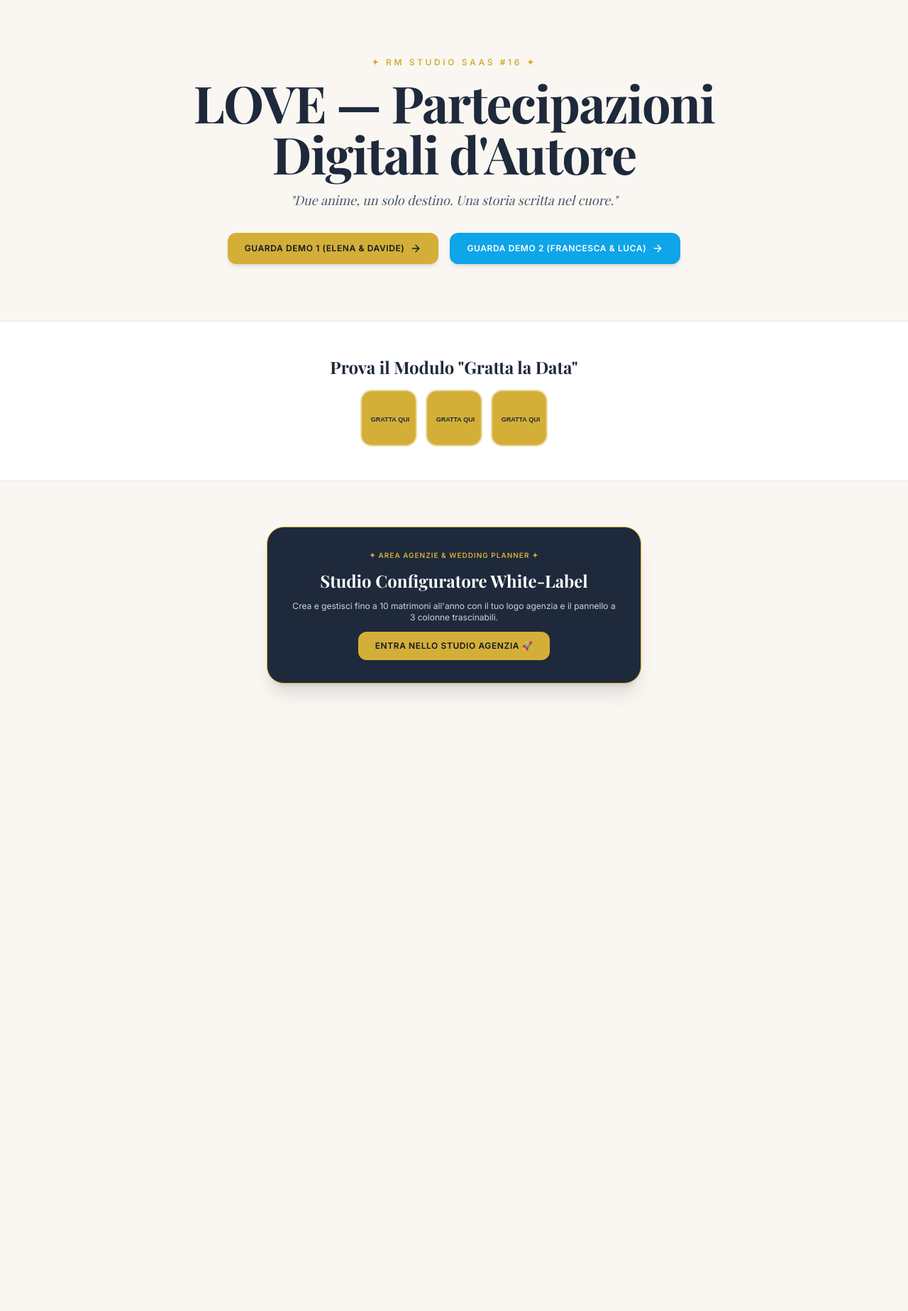
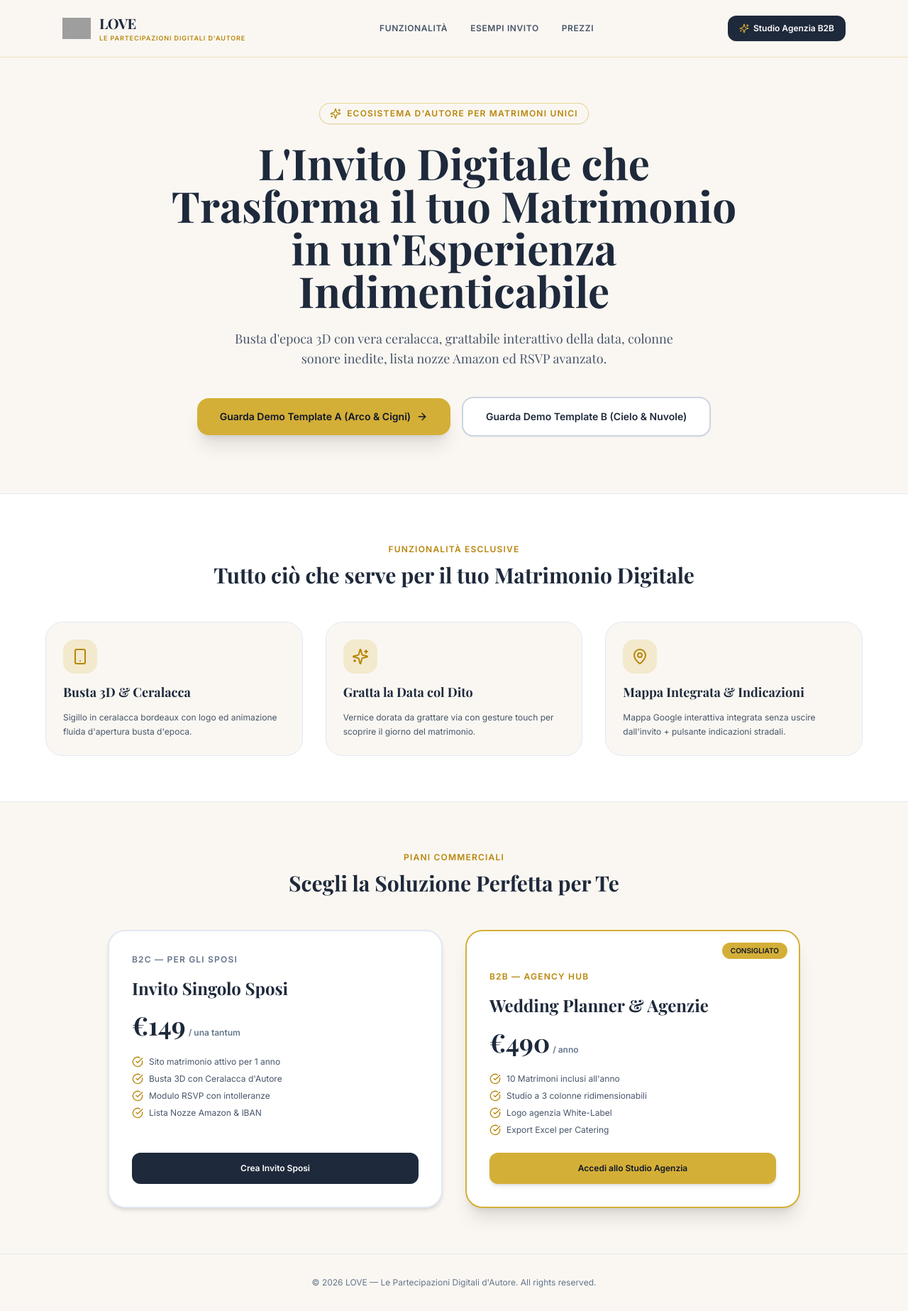
Before and after one commit to Rickym2025/love, a Next.js app: page / in a window 1280 px wide. Shown: the whole page at 71% size. Before the commit the page ends 1027 px from the top, so only its background shows below. Built offline with nearby package versions, Linux system fonts and the light colour scheme; grey boxes are pictures that could not be loaded; a web font is replaced by a local one.

Commit message:
Update page.tsx

```diff
--- a/src/app/page.tsx
+++ b/src/app/page.tsx
@@ -1,66 +1,176 @@
+"use client";
+
 import React from "react";
 import Link from "next/link";
-import ScratchCard from "@/components/ScratchCard";
-import { ArrowRight } from "lucide-react";
+import Image from "next/image";
+import { Sparkles, Heart, Gift, MapPin, Smartphone, CheckCircle, ArrowRight, Music, UserCheck } from "lucide-react";
 
-export default function Home() {
-  const coupleNames = "Elena & Davide";
-  const welcomePhrase = "Due anime, un solo destino. Una storia scritta nel cuore.";
+export default function LandingPage() {
+  return (
+    <div className="min-h-screen bg-[#FAF7F2] text-[#1E293B] font-sans selection:bg-[#D4AF37] selection:text-slate-900">
 
-  return (
-    <main className="min-h-screen bg-[#FAF7F2] text-[#1E293B] font-sans">
-      {/* HERO LANDING PAGE */}
-      <section className="py-20 px-6 max-w-4xl mx-auto text-center">
-        <span className="text-xs font-bold uppercase tracking-[0.3em] text-[#D4AF37] block mb-3">
-          ✦ RM STUDIO SAAS #16 ✦
-        </span>
-        <h1 className="font-serif text-5xl md:text-7xl font-bold tracking-tight text-[#1E293B]">
-          LOVE — Partecipazioni Digitali d&apos;Autore
+      {/* HEADER / NAVBAR */}
+      <header className="w-full border-b border-[#D4AF37]/30 bg-[#FAF7F2]/90 backdrop-blur-md sticky top-0 z-50">
+        <div className="max-w-6xl mx-auto px-6 h-20 flex items-center justify-between">
+          <div className="flex items-center gap-3">
+            <div className="relative w-10 h-10">
+              <Image src="/logo.png" alt="LOVE Logo" fill className="object-contain" priority />
+            </div>
+            <div>
+              <span className="font-serif font-bold text-xl tracking-tight text-[#1E293B] block">LOVE</span>
+              <span className="text-[9px] uppercase font-bold tracking-widest text-[#B8860B] block">Le Partecipazioni Digitali d&apos;Autore</span>
+            </div>
+          </div>
+
+          <nav className="hidden md:flex items-center gap-8 text-xs font-bold uppercase tracking-wider text-slate-600">
+            <a href="#features" className="hover:text-[#B8860B] transition-colors">Funzionalità</a>
+            <a href="#demo" className="hover:text-[#B8860B] transition-colors">Esempi Invito</a>
+            <a href="#pricing" className="hover:text-[#B8860B] transition-colors">Prezzi</a>
+          </nav>
+
+          <div className="flex items-center gap-3">
+            <Link
+              href="/agency/sposi-in-love"
+              className="text-xs font-bold bg-[#1E293B] text-white px-4 py-2.5 rounded-xl hover:bg-slate-800 transition-all shadow-sm flex items-center gap-1.5"
+            >
+              <Sparkles className="w-3.5 h-3.5 text-[#D4AF37]" /> Studio Agenzia B2B
+            </Link>
+          </div>
+        </div>
+      </header>
+
+      {/* HERO SECTION */}
+      <section className="relative pt-16 pb-20 px-6 text-center max-w-4xl mx-auto space-y-6">
+        <div className="inline-flex items-center gap-2 px-3.5 py-1.5 rounded-full bg-[#FAF7F2] border border-[#D4AF37]/50 shadow-sm">
+          <Sparkles className="w-4 h-4 text-[#B8860B]" />
+          <span className="text-xs font-bold uppercase tracking-widest text-[#B8860B]">
+            Ecosistema d&apos;Autore per Matrimoni Unici
+          </span>
+        </div>
+
+        <h1 className="text-4xl md:text-6xl font-serif font-bold text-[#1E293B] leading-tight">
+          L&apos;Invito Digitale che Trasforma il tuo Matrimonio in un&apos;Esperienza Indimenticabile
         </h1>
-        <p className="text-base md:text-lg text-slate-600 font-serif italic mt-4 max-w-2xl mx-auto">
-          &quot;{welcomePhrase}&quot;
+
+        <p className="text-base md:text-lg text-slate-600 font-serif max-w-2xl mx-auto leading-relaxed">
+          Busta d&apos;epoca 3D con vera ceralacca, grattabile interattivo della data, colonne sonore inedite, lista nozze Amazon ed RSVP avanzato.
         </p>
 
-        <div className="flex flex-col sm:flex-row justify-center gap-4 mt-8">
+        {/* CTA BUTTONS */}
+        <div className="flex flex-col sm:flex-row justify-center items-center gap-4 pt-4" id="demo">
           <Link
             href="/elena-e-davide"
-            className="px-6 py-3.5 bg-[#D4AF37] text-slate-900 font-bold rounded-xl text-xs uppercase tracking-wider hover:bg-amber-400 transition shadow-md flex items-center justify-center gap-2"
+            target="_blank"
+            className="w-full sm:w-auto px-8 py-4 bg-[#D4AF37] text-slate-900 text-sm font-bold rounded-2xl shadow-xl hover:bg-amber-400 transition-all flex items-center justify-center gap-2"
           >
-            Guarda Demo 1 ({coupleNames}) <ArrowRight className="w-4 h-4" />
+            Guarda Demo Template A (Arco &amp; Cigni) <ArrowRight className="w-4 h-4" />
           </Link>
+
           <Link
-            href="/francesca-e-luca"
-            className="px-6 py-3.5 bg-sky-500 text-white font-bold rounded-xl text-xs uppercase tracking-wider hover:bg-sky-600 transition shadow-md flex items-center justify-center gap-2"
+            href="/francesca-e-luca?template=B"
+            target="_blank"
+            className="w-full sm:w-auto px-8 py-4 bg-white border-2 border-slate-300 text-[#1E293B] text-sm font-bold rounded-2xl hover:border-[#D4AF37] transition-all flex items-center justify-center gap-2 shadow-sm"
           >
-            Guarda Demo 2 (Francesca &amp; Luca) <ArrowRight className="w-4 h-4" />
+            Guarda Demo Template B (Cielo &amp; Nuvole)
           </Link>
         </div>
       </section>
 
-      {/* DEMO INTERATTIVA SCRATCH CARD */}
-      <section className="py-12 px-6 bg-white border-y border-slate-200 text-center">
-        <div className="max-w-2xl mx-auto space-y-4">
-          <h2 className="font-serif text-2xl font-bold text-[#1E293B]">Prova il Modulo &quot;Gratta la Data&quot;</h2>
-          <ScratchCard day="24" month="MAGGIO" year="2026" />
+      {/* FEATURES GRID */}
+      <section className="py-16 px-6 bg-white border-y border-slate-200" id="features">
+        <div className="max-w-6xl mx-auto space-y-12">
+          <div className="text-center space-y-2">
+            <span className="text-xs font-bold uppercase tracking-widest text-[#B8860B]">Funzionalità Esclusive</span>
+            <h2 className="text-3xl font-serif font-bold text-[#1E293B]">Tutto ciò che serve per il tuo Matrimonio Digitale</h2>
+          </div>
+
+          <div className="grid grid-cols-1 md:grid-cols-3 gap-8">
+            <div className="p-6 bg-[#FAF7F2] rounded-3xl border border-slate-200 space-y-3">
+              <div className="w-12 h-12 bg-[#D4AF37]/20 rounded-2xl flex items-center justify-center text-[#B8860B]">
+                <Smartphone className="w-6 h-6" />
+              </div>
+              <h3 className="font-serif font-bold text-lg text-[#1E293B]">Busta 3D &amp; Ceralacca</h3>
+              <p className="text-xs text-slate-600 leading-relaxed">Sigillo in ceralacca bordeaux con logo ed animazione fluida d&apos;apertura busta d&apos;epoca.</p>
+            </div>
+
+            <div className="p-6 bg-[#FAF7F2] rounded-3xl border border-slate-200 space-y-3">
+              <div className="w-12 h-12 bg-[#D4AF37]/20 rounded-2xl flex items-center justify-center text-[#B8860B]">
+                <Sparkles className="w-6 h-6" />
+              </div>
+              <h3 className="font-serif font-bold text-lg text-[#1E293B]">Gratta la Data col Dito</h3>
+              <p className="text-xs text-slate-600 leading-relaxed">Vernice dorata da grattare via con gesture touch per scoprire il giorno del matrimonio.</p>
+            </div>
+
+            <div className="p-6 bg-[#FAF7F2] rounded-3xl border border-slate-200 space-y-3">
+              <div className="w-12 h-12 bg-[#D4AF37]/20 rounded-2xl flex items-center justify-center text-[#B8860B]">
+                <MapPin className="w-6 h-6" />
+              </div>
+              <h3 className="font-serif font-bold text-lg text-[#1E293B]">Mappa Integrata &amp; Indicazioni</h3>
+              <p className="text-xs text-slate-600 leading-relaxed">Mappa Google interattiva integrata senza uscire dall&apos;invito + pulsante indicazioni stradali.</p>
+            </div>
+          </div>
         </div>
       </section>
 
-      {/* ACCESS HUB AGENZIA */}
-      <section className="py-16 px-6 text-center max-w-xl mx-auto">
-        <div className="bg-[#1E293B] text-white p-8 rounded-3xl border border-[#D4AF37] space-y-3 shadow-xl">
-          <span className="text-[10px] uppercase font-bold text-[#D4AF37] tracking-widest block">✦ AREA AGENZIE &amp; WEDDING PLANNER ✦</span>
-          <h3 className="font-serif text-2xl font-bold">Studio Configuratore White-Label</h3>
-          <p className="text-xs text-slate-300">
-            Crea e gestisci fino a 10 matrimoni all&apos;anno con il tuo logo agenzia e il pannello a 3 colonne trascinabili.
-          </p>
-          <Link
-            href="/agency/sposi-in-love"
-            className="inline-block px-6 py-3 bg-[#D4AF37] text-slate-900 font-bold rounded-xl text-xs uppercase tracking-wider hover:bg-amber-400 transition mt-2"
-          >
-            Entra nello Studio Agenzia 🚀
-          </Link>
+      {/* PRICING SECTION */}
+      <section className="py-16 px-6 max-w-5xl mx-auto space-y-12" id="pricing">
+        <div className="text-center space-y-2">
+          <span className="text-xs font-bold uppercase tracking-widest text-[#B8860B]">Piani Commerciali</span>
+          <h2 className="text-3xl font-serif font-bold text-[#1E293B]">Scegli la Soluzione Perfetta per Te</h2>
+        </div>
+
+        <div className="grid grid-cols-1 md:grid-cols-2 gap-8">
+          {/* B2C SPOSI */}
+          <div className="p-8 bg-white rounded-3xl border-2 border-slate-200 shadow-md space-y-6 flex flex-col justify-between">
+            <div className="space-y-4">
+              <span className="text-xs font-bold uppercase tracking-widest text-slate-500 block">B2C — Per gli Sposi</span>
+              <h3 className="font-serif font-bold text-2xl text-[#1E293B]">Invito Singolo Sposi</h3>
+              <div className="flex items-baseline gap-1">
+                <span className="text-4xl font-serif font-bold text-[#1E293B]">€149</span>
+                <span className="text-xs text-slate-500 font-bold">/ una tantum</span>
+              </div>
+              <ul className="space-y-2 text-xs text-slate-600 pt-2">
+                <li className="flex items-center gap-2"><CheckCircle className="w-4 h-4 text-[#B8860B]" /> Sito matrimonio attivo per 1 anno</li>
+                <li className="flex items-center gap-2"><CheckCircle className="w-4 h-4 text-[#B8860B]" /> Busta 3D con Ceralacca d&apos;Autore</li>
+                <li className="flex items-center gap-2"><CheckCircle className="w-4 h-4 text-[#B8860B]" /> Modulo RSVP con intolleranze</li>
+                <li className="flex items-center gap-2"><CheckCircle className="w-4 h-4 text-[#B8860B]" /> Lista Nozze Amazon &amp; IBAN</li>
+              </ul>
+            </div>
+            <Link href="/agency/sposi-in-love" className="w-full text-center py-3.5 bg-[#1E293B] text-white text-xs font-bold rounded-xl hover:bg-slate-800 transition-all block">
+              Crea Invito Sposi
+            </Link>
+          </div>
+
+          {/* B2B AGENZIE */}
+          <div className="p-8 bg-white rounded-3xl border-2 border-[#D4AF37] shadow-xl space-y-6 flex flex-col justify-between relative overflow-hidden">
+            <div className="absolute top-4 right-4 bg-[#D4AF37] text-slate-900 text-[10px] font-bold px-3 py-1 rounded-full uppercase">
+              Consigliato
+            </div>
+            <div className="space-y-4">
+              <span className="text-xs font-bold uppercase tracking-widest text-[#B8860B] block">B2B — Agency Hub</span>
+              <h3 className="font-serif font-bold text-2xl text-[#1E293B]">Wedding Planner &amp; Agenzie</h3>
+              <div className="flex items-baseline gap-1">
+                <span className="text-4xl font-serif font-bold text-[#1E293B]">€490</span>
+                <span className="text-xs text-slate-500 font-bold">/ anno</span>
+              </div>
+              <ul className="space-y-2 text-xs text-slate-600 pt-2">
+                <li className="flex items-center gap-2"><CheckCircle className="w-4 h-4 text-[#B8860B]" /> 10 Matrimoni inclusi all&apos;anno</li>
+                <li className="flex items-center gap-2"><CheckCircle className="w-4 h-4 text-[#B8860B]" /> Studio a 3 colonne ridimensionabili</li>
+                <li className="flex items-center gap-2"><CheckCircle className="w-4 h-4 text-[#B8860B]" /> Logo agenzia White-Label</li>
+                <li className="flex items-center gap-2"><CheckCircle className="w-4 h-4 text-[#B8860B]" /> Export Excel per Catering</li>
+              </ul>
+            </div>
+            <Link href="/agency/sposi-in-love" className="w-full text-center py-3.5 bg-[#D4AF37] text-slate-900 text-xs font-bold rounded-xl hover:bg-amber-400 transition-all block shadow-md">
+              Accedi allo Studio Agenzia
+            </Link>
+          </div>
         </div>
       </section>
-    </main>
+
+      {/* FOOTER */}
+      <footer className="border-t border-slate-200 py-8 text-center text-xs text-slate-500">
+        <p>© {new Date().getFullYear()} LOVE — Le Partecipazioni Digitali d&apos;Autore. All rights reserved.</p>
+      </footer>
+    </div>
   );
 }
```
